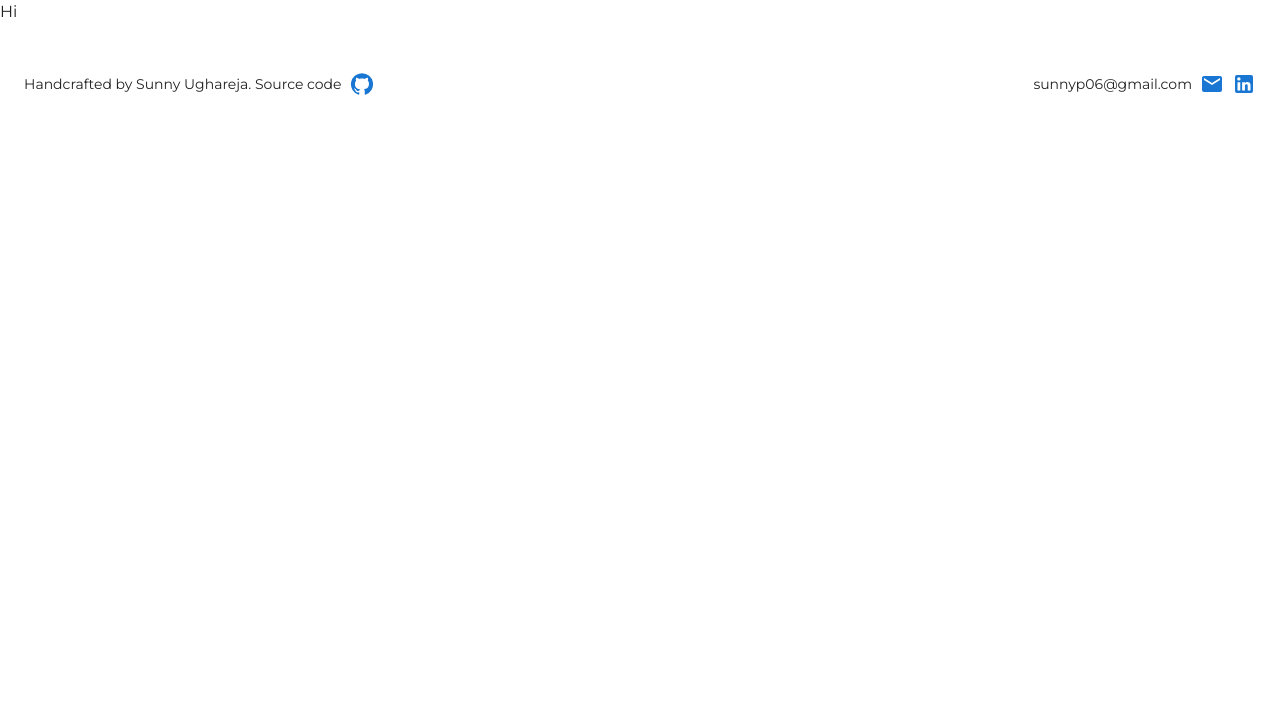
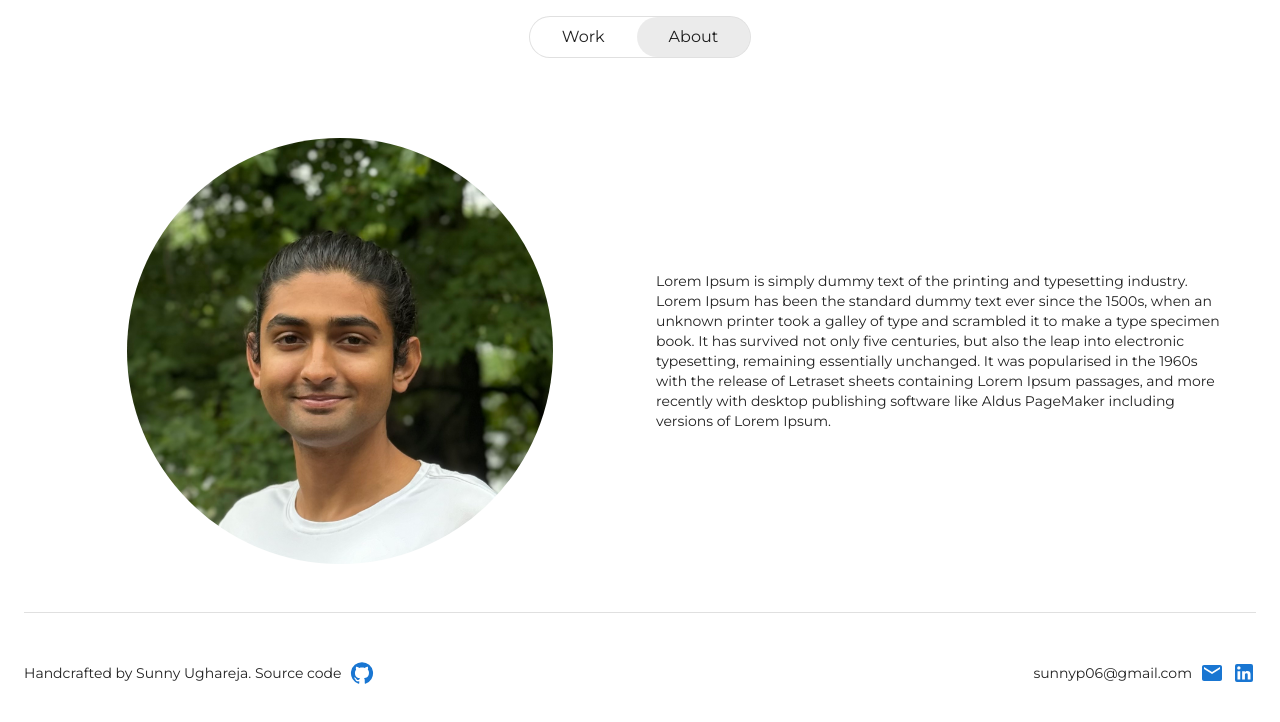
Before and after one commit to sunnyp06/portfolio, a Next.js app: page /about-me in a window 1280 px wide. Shown: the top 722 px of the page. Built offline with nearby package versions, Linux system fonts and the light colour scheme; no server answers.

Commit message:
start adding about me page

```diff
--- a/src/app/about-me/page.tsx
+++ b/src/app/about-me/page.tsx
@@ -1,7 +1,63 @@
+import { Container, Divider, Typography } from "@mui/material";
+import Grid2 from "@mui/material/Unstable_Grid2";
+import Image from "next/image";
+
 export default function AboutMe() {
   return (
     <main>
-      <div>Hi</div>
+      <Container
+        maxWidth="xl"
+        sx={{ mt: 10, display: "flex", justifyContent: "center" }}
+      >
+        <Grid2 container spacing={4} maxWidth="lg">
+          <Grid2
+            xs={12}
+            sm={6}
+            display="flex"
+            alignItems="center"
+            justifyContent="center"
+          >
+            <Image
+              src="/profile-photo.png"
+              width={1398}
+              height={1398}
+              // sizes="(max-width: 768px) 100vw, (max-width: 1200px) 50vw"
+              alt="profile photo"
+              style={{
+                width: "75%",
+                height: "auto",
+                borderRadius: "999px",
+              }}
+            />
+            {/* <Avatar
+              src="/profile-photo.png"
+              sx={{ aspectRatio: "1", minWidth: "50%", minHeight: "50%" }}
+            ></Avatar> */}
+          </Grid2>
+          <Grid2
+            xs={12}
+            sm={6}
+            display="flex"
+            alignItems="center"
+            justifyContent="center"
+          >
+            <Typography variant="body2" align="left">
+              Lorem Ipsum is simply dummy text of the printing and typesetting
+              industry. Lorem Ipsum has been the standard dummy text ever since
+              the 1500s, when an unknown printer took a galley of type and
+              scrambled it to make a type specimen book. It has survived not
+              only five centuries, but also the leap into electronic
+              typesetting, remaining essentially unchanged. It was popularised
+              in the 1960s with the release of Letraset sheets containing Lorem
+              Ipsum passages, and more recently with desktop publishing software
+              like Aldus PageMaker including versions of Lorem Ipsum.
+            </Typography>
+          </Grid2>
+        </Grid2>
+      </Container>
+      <Container maxWidth="xl">
+        <Divider sx={{ mt: 6 }} />
+      </Container>
     </main>
   );
 }
--- a/src/app/layout.tsx
+++ b/src/app/layout.tsx
@@ -1,5 +1,6 @@
 import Footer from "@/components/Footer";
 import GoogleAnalytics from "@/components/GoogleAnalytics";
+import NavBar from "@/components/NavBar";
 import theme from "@/theme";
 import { CssBaseline } from "@mui/material";
 import { ThemeProvider } from "@mui/material/styles";
@@ -37,7 +38,7 @@ export default function RootLayout({
         // }}
         >
           {/* TODO add back navbar once About page is finished */}
-          {/* <NavBar /> */}
+          <NavBar />
           {children}
           <Footer />
           <VercelAnalytics />
--- a/src/components/Footer.tsx
+++ b/src/components/Footer.tsx
@@ -12,7 +12,7 @@ const Footer: React.FC = () => {
       {/* TODO keep divider or not */}
       {/* <Divider /> */}
       <Grid2 container spacing={2} sx={{ py: 2 }}>
-        <Grid2 xs={12} sm="auto" display="flex" alignItems="center">
+        <Grid2 sm={12} md="auto" display="flex" alignItems="center">
           <Typography variant="body2" align="left">
             Handcrafted by Sunny Ughareja. Source code
           </Typography>
```
Also changed, not shown: public/profile-photo.png (added).
